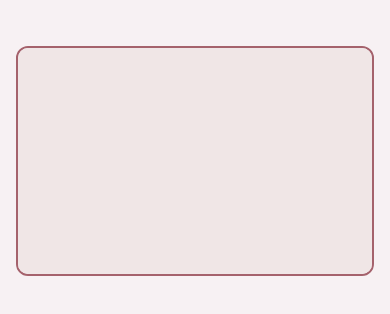
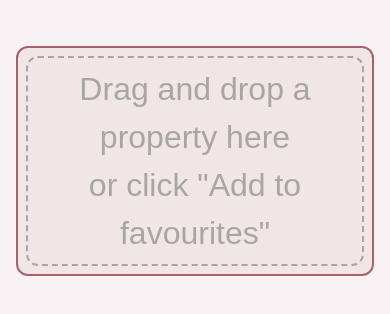
Before and after one commit to MthukaFernando/Adv.ClientSide-final-coursework, a React (Vite) app in the folder evernest/: page /#/ in a window 390 px wide. Shown: the part 4567-4881 px from the top of the page. Built offline with nearby package versions, Linux system fonts and the light colour scheme.

Commit message:
finished the media query for the main page

```diff
--- a/evernest/src/App.css
+++ b/evernest/src/App.css
@@ -395,7 +395,7 @@
   display: flex;
   align-items: center;
   text-align: center;
-  border: 2px dashed #a7a6a6;  /* dashed border for drop area look */
+  border: 2px dashed #a7a6a6;
   border-radius: 12px;
   color: #a7a6a6;
   font-size: 2rem;
@@ -412,7 +412,6 @@
   background-color: #5b484b;
 }
 
-/* Media query for screens less than the iPad screen size */
 @media (max-width: 767px) {
   * {
     box-sizing: border-box;
@@ -425,19 +424,18 @@
     padding: 1rem;
   }
 
-
+  /* Filters stacked vertically */
   .filters {
     display: grid;
     grid-template-columns: 1fr;
     width: 100%;
     margin: 0;
     gap: 1rem;
-    padding: 1rem 1.5rem; /* horizontal padding so it doesn’t touch edges */
+    padding: 1rem 1.5rem;
     border-radius: 16px;
     background: linear-gradient(to right, #e6cec0, #c9959a);
     border: 1px solid #a5626c;
   }
-
 
   .filters input,
   .filters select,
@@ -453,7 +451,6 @@
     padding: 0;
   }
 
-
   .content-container {
     display: flex;
     flex-direction: column;
@@ -468,10 +465,10 @@
     flex-direction: column;
     gap: 1.5rem;
     width: 100%;
-    overflow: hidden; /* prevent horizontal overflow */
+    overflow: hidden;
   }
 
-  /* Make each property card full width */
+
   .property-card {
     width: 100%;
     max-width: 100%;
@@ -481,17 +478,63 @@
 
   .favourites-panel {
     order: 2;
-    width: auto;
+    width: calc(100vw - 2rem);
+    max-width: 100vw;
     height: 230px;
     display: flex;
     flex-direction: row;
     overflow-x: auto;
     gap: 1rem;
-    padding: 0.5rem 1rem;
-    margin: 1rem 1rem;
-  }
+    padding: 0.5rem;
+    margin: 1rem auto;
+    box-sizing: border-box;
+}
 
   .fav-heading {
     display: none;
   }
+
+  .placeholder {
+    height: 100%;
+    align-items: center;
+    justify-content: center;
+    margin-top: 0;
+    display: flex;
+    text-align: center;
+  }
+
+  /* Fixed size fav-cards */
+  .fav-card {
+    flex: 0 0 180px;
+    height: 200px;
+    display: flex;
+    flex-direction: column;
+    min-width: 180px;
+  }
+
+  .fav-img {
+    height: 120px;
+  }
+
+  .fav-content {
+    flex: 1;
+    padding: 0.3rem;
+    font-size: 0.9rem;
+  }
+
+  /* Fav buttons equal width */
+  .fav-buttons {
+    display: flex;
+    gap: 0.5rem;
+  }
+
+  .fav-buttons button {
+    flex: 1;
+    text-align: center;
+    padding: 0.2rem 0;
+  }
+
+  .no-need-for-query {
+    display: none;
+  }
 }
--- a/evernest/src/FavouritesPanel.jsx
+++ b/evernest/src/FavouritesPanel.jsx
@@ -41,9 +41,9 @@
             <img src={property.picture} alt={property.type} className="fav-img" />
             <div className="fav-content">
               <p>Type: {property.type}</p>
-              <p>Price: {property.price}</p>
-              <p>Bedrooms: {property.bedrooms}</p>
-              <p>Address: {property.location}</p>
+              <p>Price: ${property.price}</p>
+              <p className="no-need-for-query">Bedrooms: {property.bedrooms}</p>
+              <p className="no-need-for-query">Address: {property.location}</p>
               <div className="fav-buttons">
                 <Link to={`/property/${property.id}`}>
                   <button className="view-button">View property</button>
```
